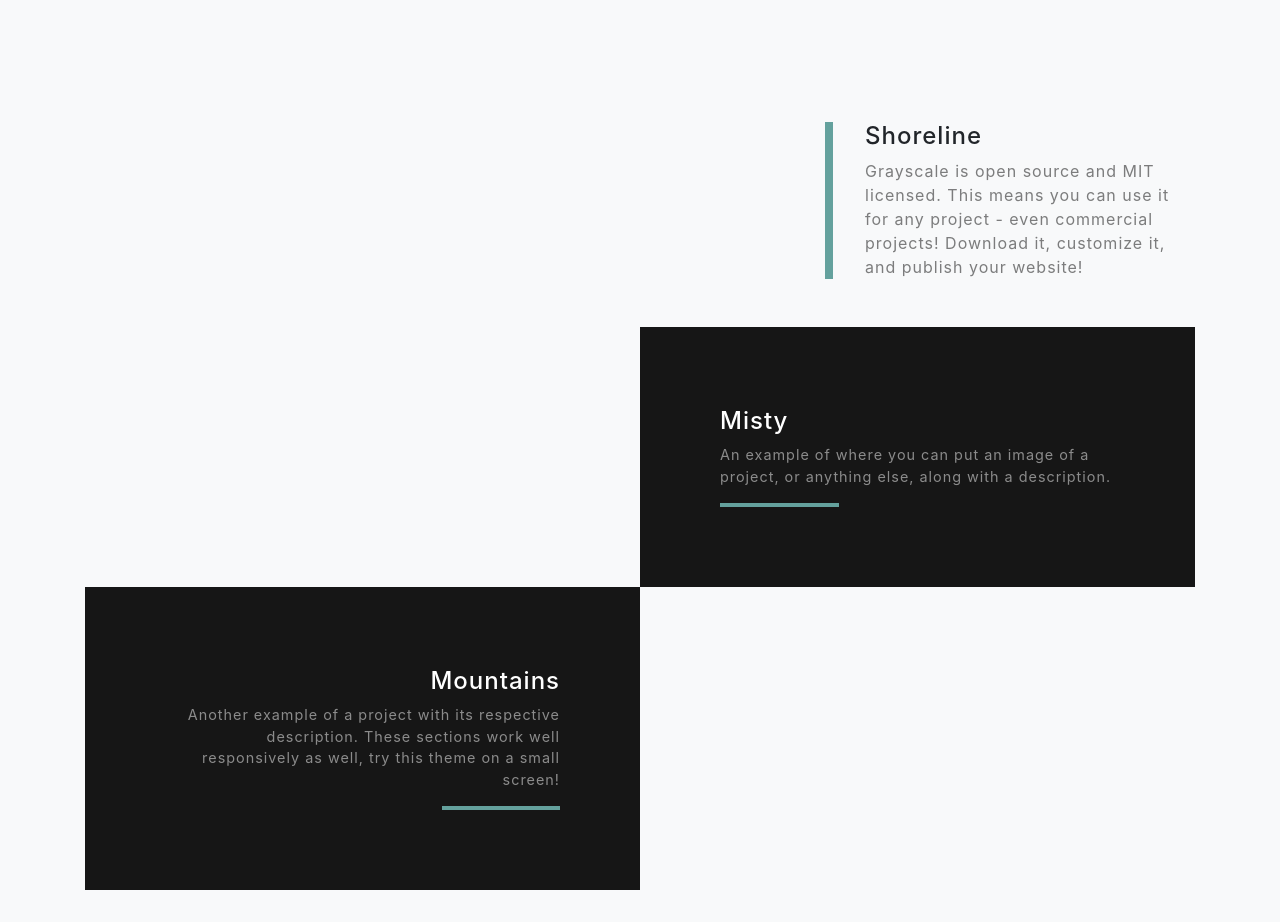
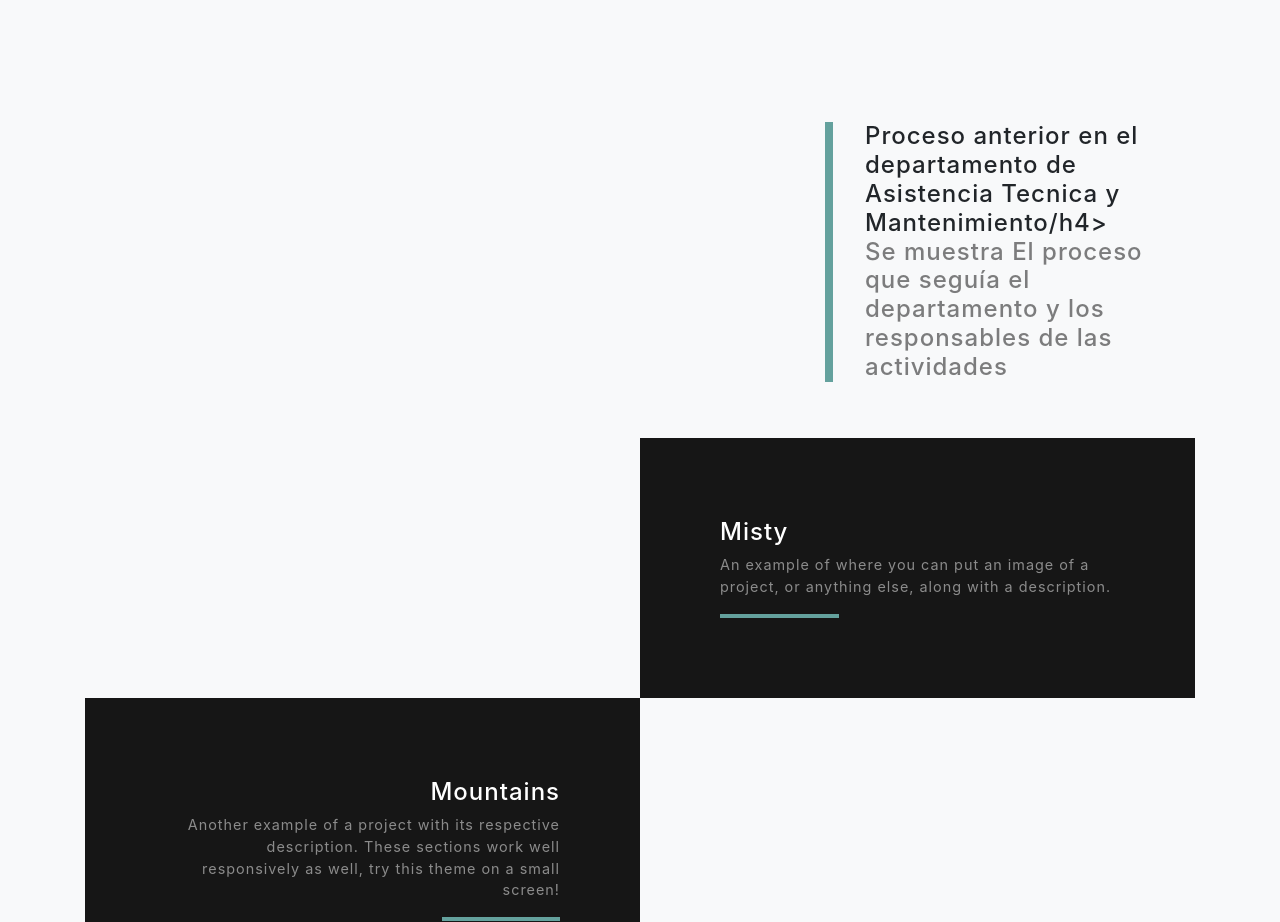
Before and after one commit to eneyvs/Proceso-Del-Departamento-, a website with bundled scripts: page index.html in a window 1280 px wide. Shown: the part 1500-2422 px from the top of the page. Built offline with nearby package versions, Linux system fonts and the light colour scheme; files whose address does not match are found by name.

Commit message:
Update index.html

```diff
--- a/index.html
+++ b/index.html
@@ -85,8 +85,8 @@
         </div>
         <div class="col-xl-4 col-lg-5">
           <div class="featured-text text-center text-lg-left">
-            <h4>Shoreline</h4>
-            <p class="text-black-50 mb-0">Grayscale is open source and MIT licensed. This means you can use it for any project - even commercial projects! Download it, customize it, and publish your website!</p>
+            <h4>Proceso anterior en el departamento de Asistencia Tecnica y Mantenimiento/h4>
+            <p class="text-black-50 mb-0">Se muestra El proceso que seguía el departamento y los responsables de las actividades</p>
           </div>
         </div>
       </div>
```
